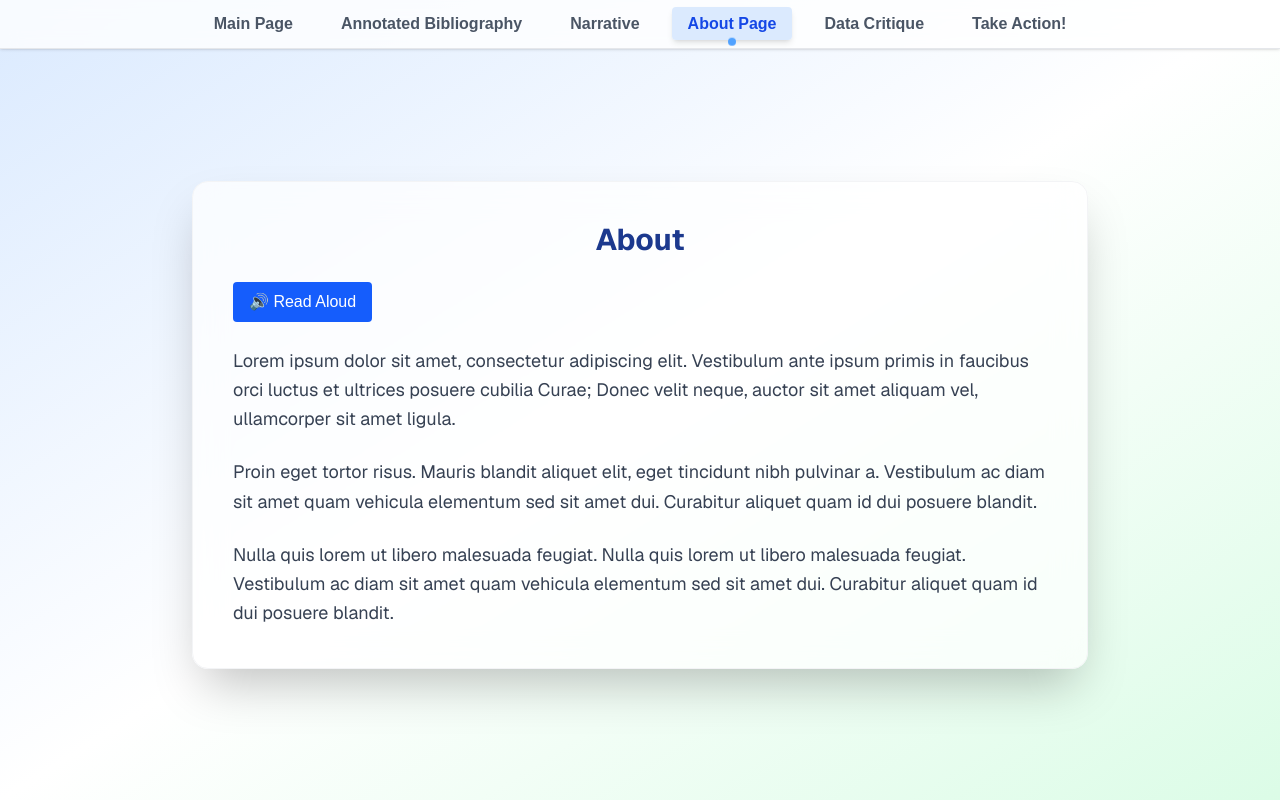
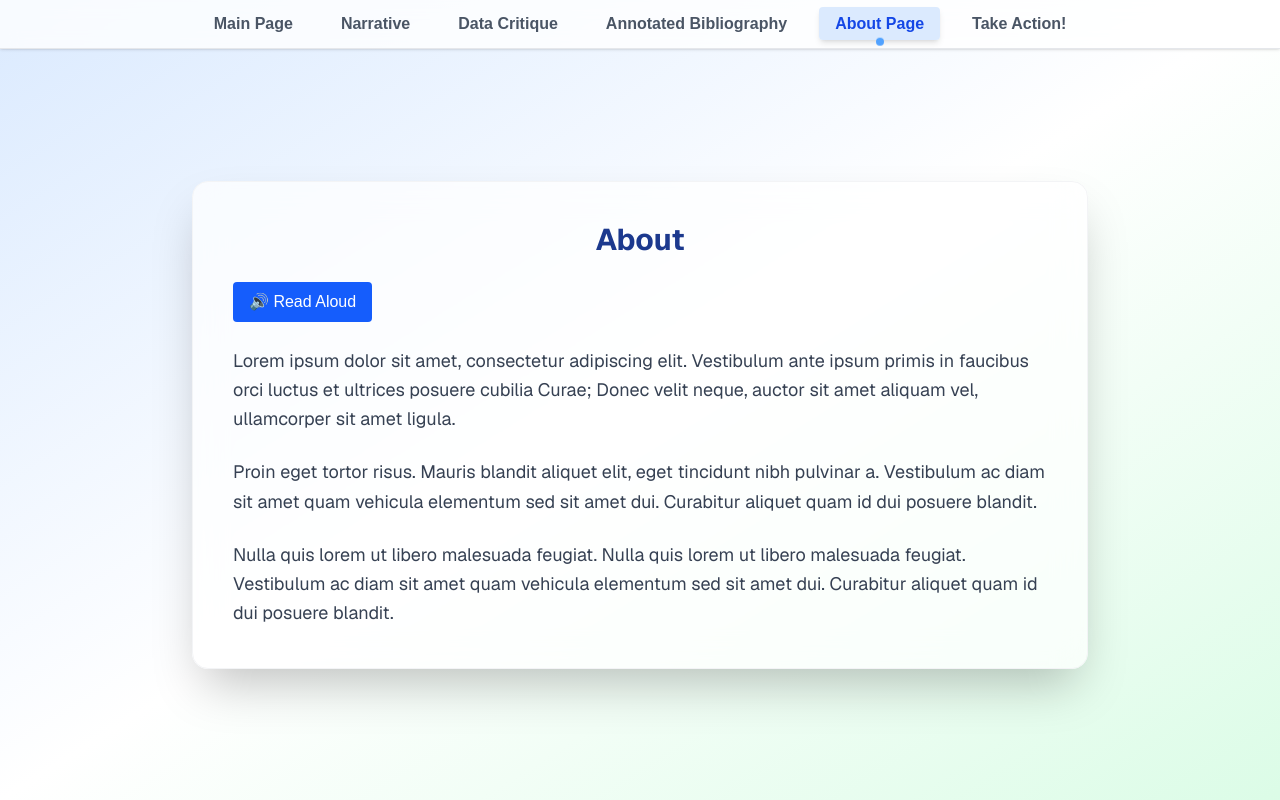
Before and after one commit to JayYeung/ghost-forest-frontend, a Next.js app: page /about in a window 1280 px wide. Built offline with nearby package versions, Linux system fonts and the light colour scheme.

Commit message:
Timeline default 1973, changed order of navigation

```diff
--- a/src/components/InteractiveTimeline.tsx
+++ b/src/components/InteractiveTimeline.tsx
@@ -3,7 +3,7 @@ import React from "react";
 
 export default function InteractiveTimeline() {
     const years = [1973, 1995, 2011, 2014, 2023, 2025];
-    const [selected, setSelected] = React.useState(2020);
+    const [selected, setSelected] = React.useState(1973);
     return (
         <div className="w-full max-w-2xl mx-auto flex flex-col items-center">
             <div className="w-full flex items-center justify-between mb-6 relative">
--- a/src/components/Navigation.tsx
+++ b/src/components/Navigation.tsx
@@ -4,10 +4,10 @@ import { usePathname } from "next/navigation";
 
 const tabs = [
     { name: "Main Page", href: "/" },
+    { name: "Narrative", href: "/narrative" },
+    { name: "Data Critique", href: "/data-critique" },
     { name: "Annotated Bibliography", href: "/annotated-bibliography" },
-    { name: "Narrative", href: "/narrative" },
     { name: "About Page", href: "/about" },
-    { name: "Data Critique", href: "/data-critique" },
     { name: "Take Action!", href: "/take-action" },
 ];
 
```
